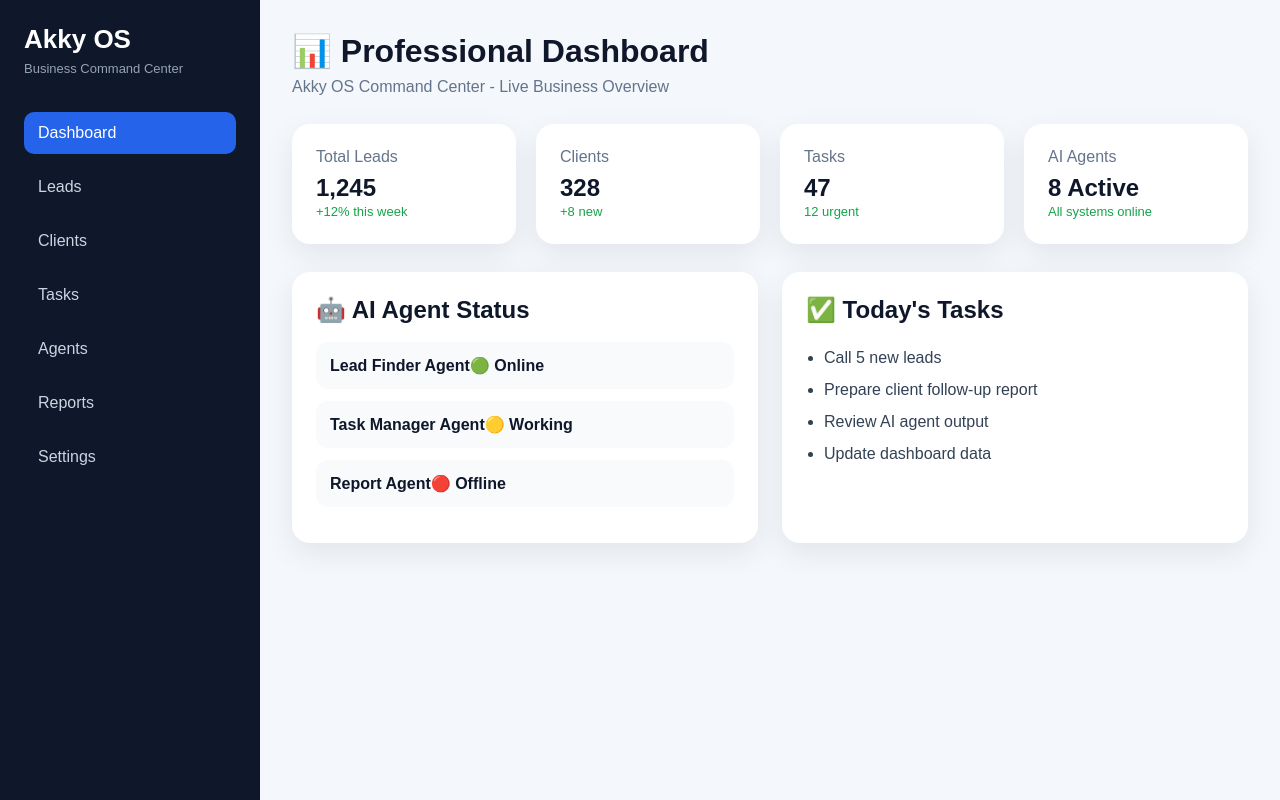
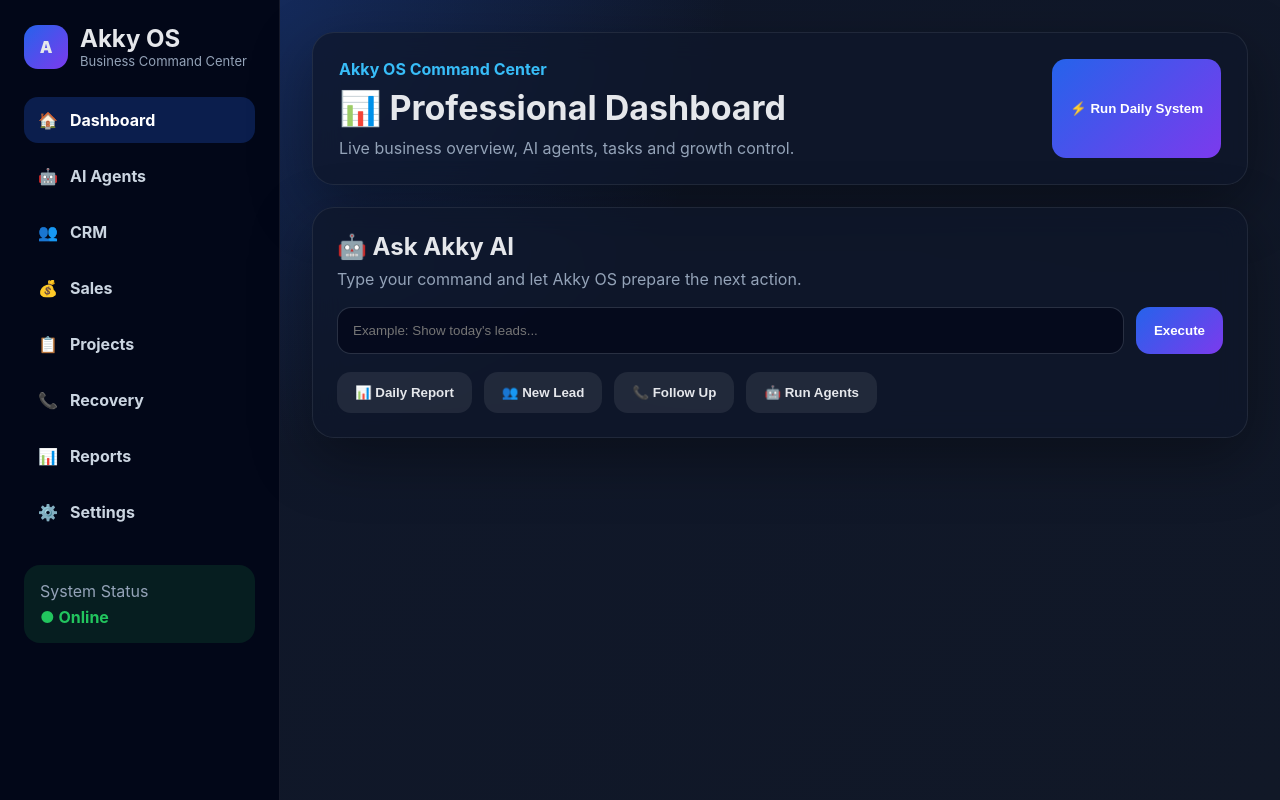
Before and after one commit to Shory9/Akky-os, a React (Vite) app: page / in a window 1280 px wide. Built offline with nearby package versions, Linux system fonts and the light colour scheme.

Commit message:
Akky OS Milestone 2 - Ask Akky AI Base Logic

```diff
--- a/src/App.css
+++ b/src/App.css
@@ -1,12 +1,12 @@
 * {
-  margin: 0;
-  padding: 0;
   box-sizing: border-box;
 }
 
 body {
-  font-family: Arial, sans-serif;
-  background: #f4f7fb;
+  margin: 0;
+  font-family: Inter, Arial, sans-serif;
+  background: #0f172a;
+  color: #e5e7eb;
 }
 
 .app {
@@ -14,108 +14,251 @@ body {
   min-height: 100vh;
 }
 
-.sidebar {
-  width: 260px;
-  min-height: 100vh;
-  background: #0f172a;
+.dashboard {
+  flex: 1;
+  padding: 32px;
+  background:
+    radial-gradient(circle at top left, rgba(37, 99, 235, 0.25), transparent 35%),
+    linear-gradient(135deg, #0f172a 0%, #111827 100%);
+}
+
+.hero-section,
+.ai-command,
+.card,
+.panel {
+  border: 1px solid rgba(255, 255, 255, 0.08);
+  background: rgba(15, 23, 42, 0.72);
+  box-shadow: 0 20px 60px rgba(0, 0, 0, 0.35);
+  backdrop-filter: blur(14px);
+  border-radius: 22px;
+}
+
+.hero-section {
+  display: flex;
+  justify-content: space-between;
+  gap: 20px;
+  padding: 26px;
+  margin-bottom: 22px;
+}
+
+.eyebrow {
+  color: #38bdf8;
+  font-weight: 700;
+  margin: 0 0 8px;
+}
+
+h1 {
+  margin: 0;
+  font-size: 34px;
+}
+
+.subtitle {
+  color: #94a3b8;
+  margin: 10px 0 0;
+}
+
+.primary-btn,
+.command-row button,
+.quick-actions button {
+  border: 0;
+  border-radius: 14px;
+  padding: 13px 18px;
+  font-weight: 700;
+  cursor: pointer;
+}
+
+.primary-btn,
+.command-row button {
+  background: linear-gradient(135deg, #2563eb, #7c3aed);
   color: white;
+}
+
+.ai-command {
+  padding: 24px;
+  margin-bottom: 22px;
+}
+
+.ai-command h2 {
+  margin: 0 0 8px;
+}
+
+.ai-command p {
+  color: #94a3b8;
+  margin-top: 0;
+}
+
+.command-row {
+  display: flex;
+  gap: 12px;
+  margin: 18px 0;
+}
+
+.command-row input {
+  flex: 1;
+  padding: 15px;
+  border-radius: 14px;
+  border: 1px solid rgba(148, 163, 184, 0.25);
+  background: rgba(2, 6, 23, 0.7);
+  color: white;
+  outline: none;
+}
+
+.quick-actions {
+  display: flex;
+  gap: 12px;
+  flex-wrap: wrap;
+}
+
+.quick-actions button {
+  background: rgba(255, 255, 255, 0.08);
+  color: #e5e7eb;
+}
+
+.cards {
+  display: grid;
+  grid-template-columns: repeat(4, 1fr);
+  gap: 18px;
+  margin-bottom: 22px;
+}
+
+.card {
+  padding: 22px;
+}
+
+.card p {
+  color: #94a3b8;
+  margin: 0 0 8px;
+}
+
+.card h2 {
+  margin: 0;
+  font-size: 28px;
+}
+
+.card span {
+  display: block;
+  margin-top: 8px;
+  color: #22c55e;
+  font-size: 14px;
+}
+
+.grid {
+  display: grid;
+  grid-template-columns: 1fr 1fr;
+  gap: 18px;
+}
+
+.panel {
   padding: 24px;
 }
 
-.logo h2 {
-  font-size: 26px;
+.agent {
+  display: flex;
+  justify-content: space-between;
+  padding: 14px 0;
+  border-bottom: 1px solid rgba(255, 255, 255, 0.08);
+}
+
+.online {
+  color: #22c55e;
+}
+
+.working {
+  color: #facc15;
+}
+
+.offline {
+  color: #fb7185;
+}
+
+.task-list {
+  line-height: 2;
+  color: #cbd5e1;
+}
+
+@media (max-width: 900px) {
+  .hero-section,
+  .command-row {
+    flex-direction: column;
+  }
+
+  .cards,
+  .grid {
+    grid-template-columns: 1fr;
+  }
+
+  .dashboard {
+    padding: 18px;
+  }
+}.sidebar {
+  width: 280px;
+  padding: 24px;
+  background: rgba(2, 6, 23, 0.92);
+  border-right: 1px solid rgba(255, 255, 255, 0.08);
+}
+
+.logo {
+  display: flex;
+  gap: 12px;
+  align-items: center;
+  margin-bottom: 28px;
+}
+
+.logo-icon {
+  width: 44px;
+  height: 44px;
+  border-radius: 14px;
+  display: grid;
+  place-items: center;
+  background: linear-gradient(135deg, #2563eb, #7c3aed);
+  font-weight: 900;
+}
+
+.logo h2,
+.logo p {
+  margin: 0;
 }
 
 .logo p {
+  color: #94a3b8;
   font-size: 13px;
-  color: #94a3b8;
-  margin-top: 6px;
 }
 
 .menu {
-  margin-top: 36px;
   display: flex;
   flex-direction: column;
-  gap: 12px;
+  gap: 10px;
 }
 
 .menu a {
-  padding: 12px 14px;
-  border-radius: 10px;
+  display: flex;
+  align-items: center;
+  gap: 12px;
+  padding: 13px 14px;
+  border-radius: 14px;
   color: #cbd5e1;
-  cursor: pointer;
+  text-decoration: none;
+  font-weight: 700;
 }
 
 .menu a.active,
 .menu a:hover {
-  background: #2563eb;
+  background: rgba(37, 99, 235, 0.25);
   color: white;
 }
 
-.dashboard {
-  flex: 1;
-  padding: 32px;
-  background: #f4f7fb;
-  color: #0f172a;
-  min-height: 100vh;
-  display: block;
+.sidebar-footer {
+  margin-top: 30px;
+  padding: 16px;
+  border-radius: 16px;
+  background: rgba(34, 197, 94, 0.12);
 }
 
-.dashboard h1 {
-  font-size: 32px;
-  margin-bottom: 8px;
+.sidebar-footer p {
+  margin: 0 0 6px;
+  color: #94a3b8;
 }
 
-.dashboard p {
-  color: #64748b;
+.sidebar-footer strong {
+  color: #22c55e;
 }
-
-.cards {
-  margin-top: 28px;
-  display: grid;
-  grid-template-columns: repeat(4, 1fr);
-  gap: 20px;
-}
-
-.card,
-.panel {
-  background: white;
-  padding: 24px;
-  border-radius: 18px;
-  box-shadow: 0 10px 30px rgba(15, 23, 42, 0.08);
-}
-
-.card h2 {
-  margin-top: 8px;
-  color: #0f172a;
-}
-
-.card span {
-  color: #16a34a;
-  font-size: 13px;
-}
-
-.dashboard-grid {
-  margin-top: 28px;
-  display: grid;
-  grid-template-columns: 1fr 1fr;
-  gap: 24px;
-}
-
-.panel h2 {
-  margin-bottom: 18px;
-}
-
-.agent {
-  padding: 14px;
-  border-radius: 12px;
-  margin-bottom: 12px;
-  background: #f8fafc;
-  font-weight: 600;
-}
-
-.task-list {
-  padding-left: 18px;
-  color: #334155;
-  line-height: 2;
-}
--- a/src/App.tsx
+++ b/src/App.tsx
@@ -1,70 +1,69 @@
+import { useState } from "react";
 import "./App.css";
 import Sidebar from "./components/Sidebar";
 
 function App() {
+  const [command, setCommand] = useState("");
+  const [reply, setReply] = useState("");
+
   return (
     <div className="app">
       <Sidebar />
 
       <main className="dashboard">
-        <h1>📊 Professional Dashboard</h1>
-        <p>Akky OS Command Center - Live Business Overview</p>
-
-        <section className="cards">
-          <div className="card">
-            <p>Total Leads</p>
-            <h2>1,245</h2>
-            <span>+12% this week</span>
+        <div className="hero-section">
+          <div>
+            <p className="eyebrow">Akky OS Command Center</p>
+            <h1>📊 Professional Dashboard</h1>
+            <p className="subtitle">
+              Live business overview, AI agents, tasks and growth control.
+            </p>
           </div>
 
-          <div className="card">
-            <p>Clients</p>
-            <h2>328</h2>
-            <span>+8 new</span>
+          <button className="primary-btn">
+            ⚡ Run Daily System
+          </button>
+        </div>
+
+        <section className="ai-command">
+          <h2>🤖 Ask Akky AI</h2>
+
+          <p>
+            Type your command and let Akky OS prepare the next action.
+          </p>
+
+          <div className="command-row">
+            <input
+              type="text"
+              value={command}
+              onChange={(e) => setCommand(e.target.value)}
+              placeholder="Example: Show today's leads..."
+            />
+
+            <button
+              onClick={() => {
+                if (command === "") {
+                  setReply("Please type a command.");
+                } else {
+                  setReply("Akky AI received");
+                }
+              }}
+            >
+              Execute
+            </button>
           </div>
 
-          <div className="card">
-            <p>Tasks</p>
-            <h2>47</h2>
-            <span>12 urgent</span>
-          </div>
+          {reply && (
+            <div style={{ marginTop: "15px", color: "#22c55e" }}>
+              {reply}
+            </div>
+          )}
 
-          <div className="card">
-            <p>AI Agents</p>
-            <h2>8 Active</h2>
-            <span>All systems online</span>
-          </div>
-        </section>
-
-        <section className="dashboard-grid">
-          <div className="panel">
-            <h2>🤖 AI Agent Status</h2>
-
-            <div className="agent">
-              <span>Lead Finder Agent</span>
-              <strong className="online">🟢 Online</strong>
-            </div>
-
-            <div className="agent">
-              <span>Task Manager Agent</span>
-              <strong className="working">🟡 Working</strong>
-            </div>
-
-            <div className="agent">
-              <span>Report Agent</span>
-              <strong className="offline">🔴 Offline</strong>
-            </div>
-          </div>
-
-          <div className="panel">
-            <h2>✅ Today's Tasks</h2>
-
-            <ul className="task-list">
-              <li>Call 5 new leads</li>
-              <li>Prepare client follow-up report</li>
-              <li>Review AI agent output</li>
-              <li>Update dashboard data</li>
-            </ul>
+          <div className="quick-actions">
+            <button>📊 Daily Report</button>
+            <button>👥 New Lead</button>
+            <button>📞 Follow Up</button>
+            <button>🤖 Run Agents</button>
           </div>
         </section>
       </main>
--- a/src/components/Sidebar.tsx
+++ b/src/components/Sidebar.tsx
@@ -1,20 +1,38 @@
 function Sidebar() {
+  const menuItems = [
+    { icon: "🏠", label: "Dashboard" },
+    { icon: "🤖", label: "AI Agents" },
+    { icon: "👥", label: "CRM" },
+    { icon: "💰", label: "Sales" },
+    { icon: "📋", label: "Projects" },
+    { icon: "📞", label: "Recovery" },
+    { icon: "📊", label: "Reports" },
+    { icon: "⚙️", label: "Settings" },
+  ];
+
   return (
     <aside className="sidebar">
       <div className="logo">
-        <h2>Akky OS</h2>
-        <p>Business Command Center</p>
+        <div className="logo-icon">A</div>
+        <div>
+          <h2>Akky OS</h2>
+          <p>Business Command Center</p>
+        </div>
       </div>
 
       <nav className="menu">
-        <a className="active">Dashboard</a>
-        <a>Leads</a>
-        <a>Clients</a>
-        <a>Tasks</a>
-        <a>Agents</a>
-        <a>Reports</a>
-        <a>Settings</a>
+        {menuItems.map((item, index) => (
+          <a key={item.label} className={index === 0 ? "active" : ""}>
+            <span>{item.icon}</span>
+            {item.label}
+          </a>
+        ))}
       </nav>
+
+      <div className="sidebar-footer">
+        <p>System Status</p>
+        <strong>● Online</strong>
+      </div>
     </aside>
   );
 }
```
